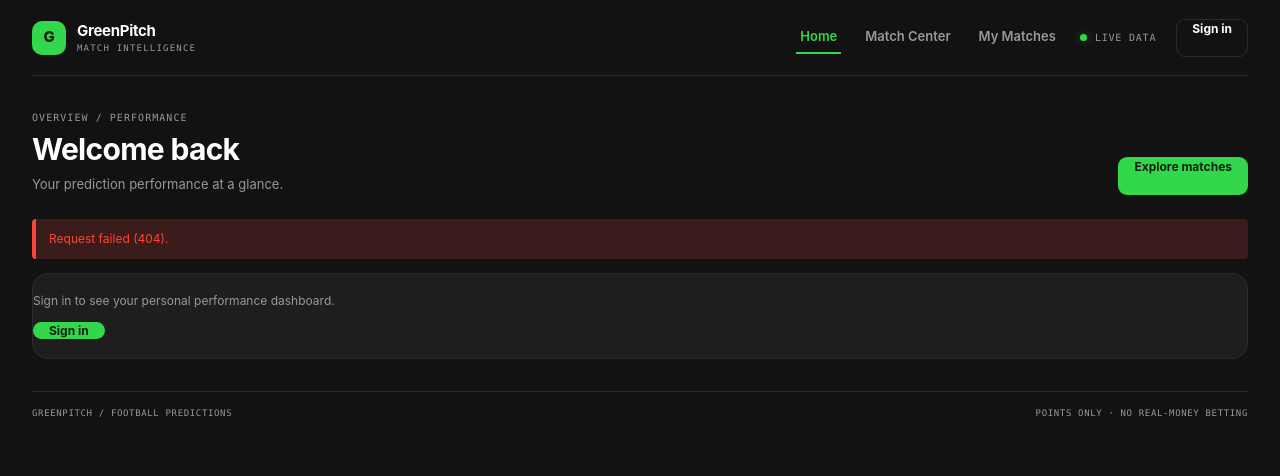
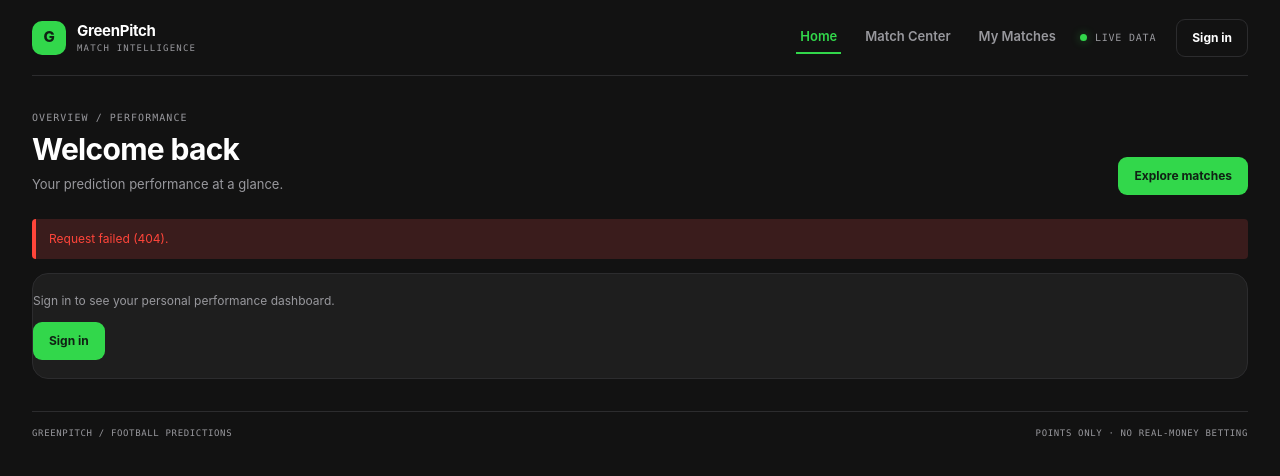
Before and after one commit to happyhusky3303/ai66a_web_group10, a Python web app: template greenpitch-predictions/templates/index.html in a window 1280 px wide. Shown: the top 476 px of the page. Run offline with Jinja, Linux system fonts and the light colour scheme; the template is opened without the code that fills it, so the values that code supplies are empty.

Commit message:
hí hí ko dùng AI tự sửa center text

```diff
--- a/greenpitch-predictions/static/css/style.css
+++ b/greenpitch-predictions/static/css/style.css
@@ -239,6 +239,12 @@ h2 { margin: 0; font-size: 18px; letter-spacing: -.3px; }
 .text-button { padding: 0; border: 0; background: transparent; color: var(--green); cursor: pointer; font-size: inherit; }
 .auth-card .card-footnote { margin-top: 24px; text-align: center; }
 
+.button {
+  display: inline-flex;
+  align-items: center;
+  justify-content: center;
+}
+
 @media (max-width: 920px) {
   .matches-card { grid-column: span 12; }
   .leaderboard-card { grid-column: span 12; }
```
